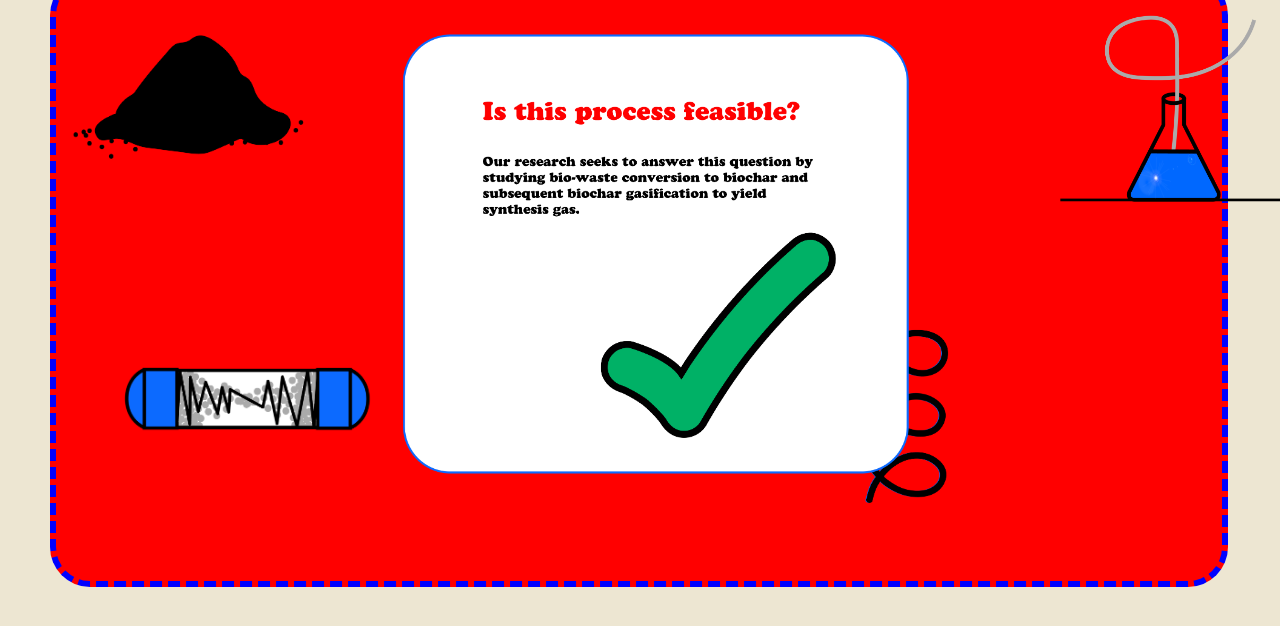
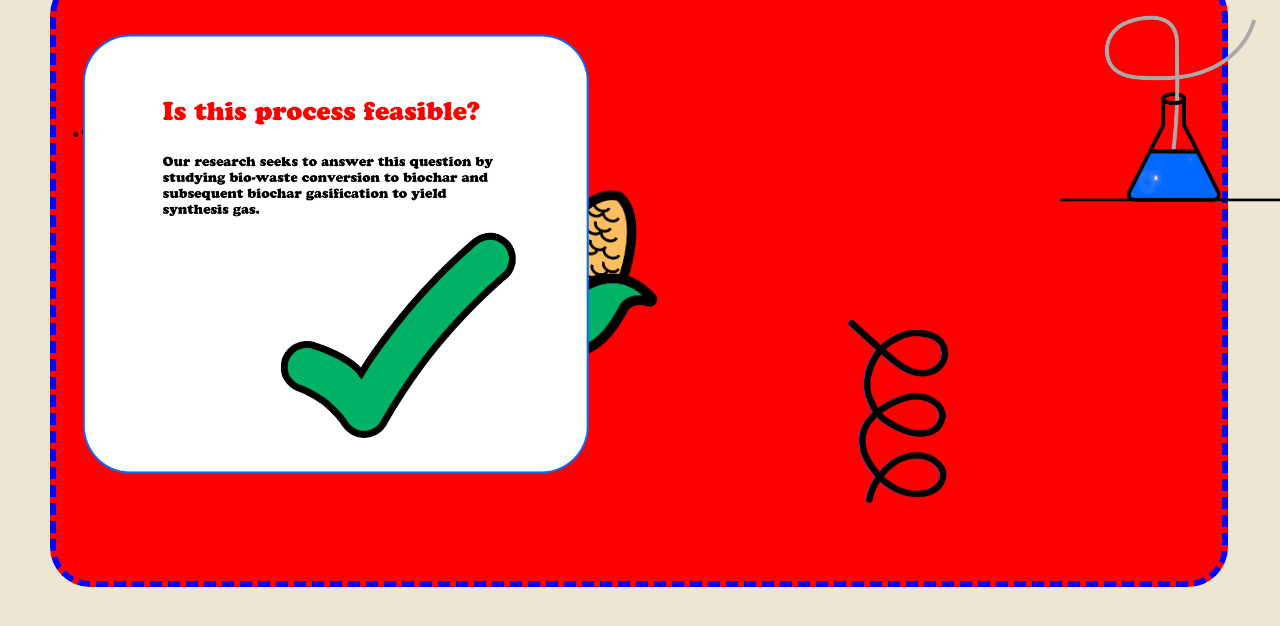
Before and after one commit to union-journal/abdallah, a plain HTML site: page index.html in a window 1280 px wide. Both pictures are taken after a click on the element 910 px from the left and 4125 px from the top of the page. Shown: the part 3725-4351 px from the top of the page. Drawn offline with nearby package versions, Linux system fonts and the light colour scheme.

Commit message:
positioning

```diff
--- a/style.css
+++ b/style.css
@@ -528,7 +528,7 @@ body {
   width: 700px;
   text-align: center;
   position: absolute;
-  left: 30%;
+  left: 5%;
   margin-left: -80px;
   top: 30px;
   z-index: 5;
```
